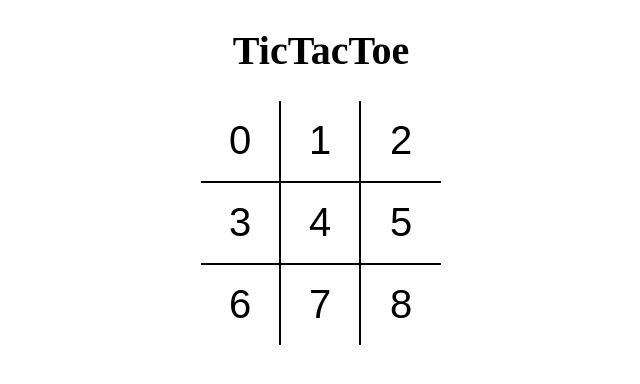
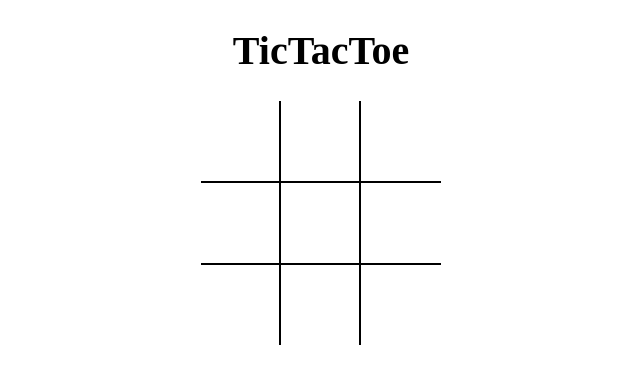
Before and after one commit to teja2316/tictactoe, a React (Vite) app: page / in a window 1280 px wide. Shown: the top 384 px of the page, without its empty margins (319-959 px from the left). Built offline with nearby package versions, Linux system fonts and the light colour scheme.

Commit message:
added state and react events

```diff
--- a/src/components/Board.jsx
+++ b/src/components/Board.jsx
@@ -1,23 +1,49 @@
-import React from 'react';
+import React, { useState } from 'react';
 import Square from './Square';
 
 const Board = () => {
+
+    const [board, setBoard] = useState(Array(9).fill(null));
+    const [isXNext, setIsXNext] = useState(false);
+
+    const handleSquareClick = position =>{
+        if(board[position]){
+            return;
+        }
+
+        setBoard(prev =>{
+            return prev.map((square, pos)=>{
+                if(pos === position){
+                    return isXNext? "X" : "O";
+                }
+                return square;
+            });
+        });
+
+        setIsXNext(prev => !prev);
+    }
+
+    const renderSquare = (position)=>{
+        return (<Square value={board[position]} onClick = {()=> handleSquareClick(position)} />
+    );
+};
+
   return (
     <div className='board'>
       <div className='board-row'>
-        <Square value={0} />
-        <Square value={1}/>
-        <Square value={2} />
+        {renderSquare(0)}
+        {renderSquare(1)}
+        {renderSquare(2)}
       </div>
       <div className='board-row'>
-        <Square value={3} />
-        <Square value={4} />
-        <Square value={5} />
+        {renderSquare(3)}
+        {renderSquare(4)}
+        {renderSquare(5)}
       </div>
       <div className='board-row'>
-        <Square value={6} />
-        <Square value={7} />
-        <Square value={8} />
+        {renderSquare(6)}
+        {renderSquare(7)}
+        {renderSquare(8)}
       </div>
     </div>
   );
--- a/src/components/Square.jsx
+++ b/src/components/Square.jsx
@@ -1,8 +1,15 @@
 import React from 'react';
 
+const Square = ({ value, onClick }) => {
 
-const Square = ({ value }) => {
-  return <button type="button" className='square'>{value}</button>;
+  return (
+
+    <button
+      type="button"
+      className="square"
+      onClick={ onClick }> {value}
+    </button>
+  );
 };
 
 export default Square;
```
